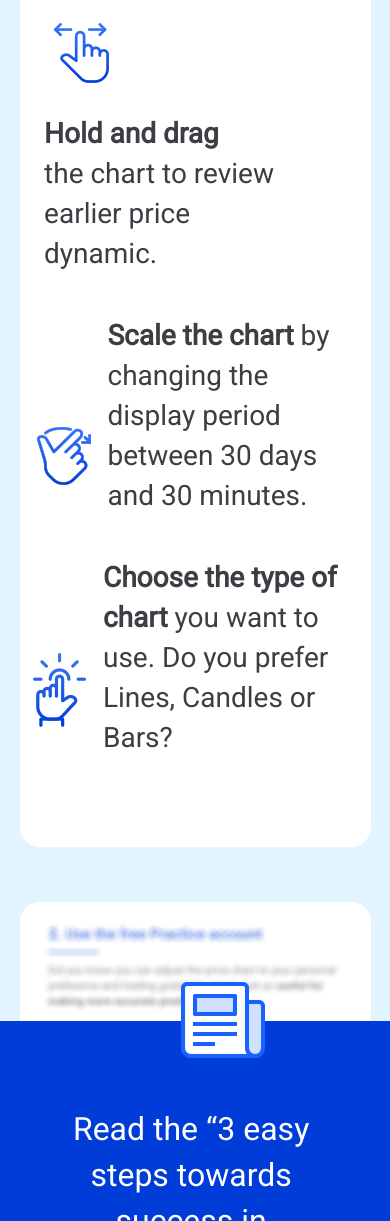
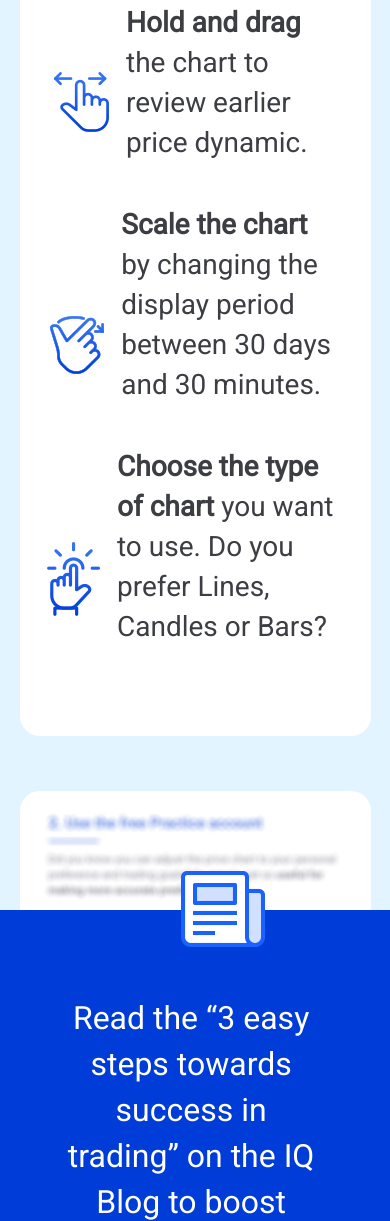
Before and after one commit to post032/iq, a plain HTML site: page source/index.html in a window 390 px wide. Shown: the part 2213-3434 px from the top of the page. Drawn offline with Linux system fonts and the light colour scheme.

Commit message:
правка блоков you can

```diff
--- a/source/index.html
+++ b/source/index.html
@@ -15,7 +15,12 @@
     }
     .min {
       display: inline-block;
-      width:75%;
+      width:65%;
+    }
+
+    .big2,
+    .big3 {
+      padding-left: 7%;
     }
   }
     @media (min-width: 890px) {
```
